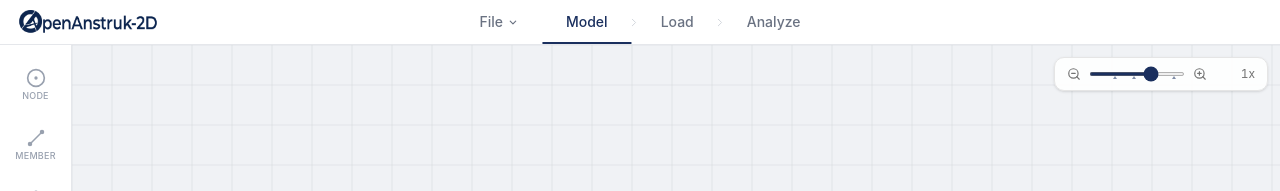
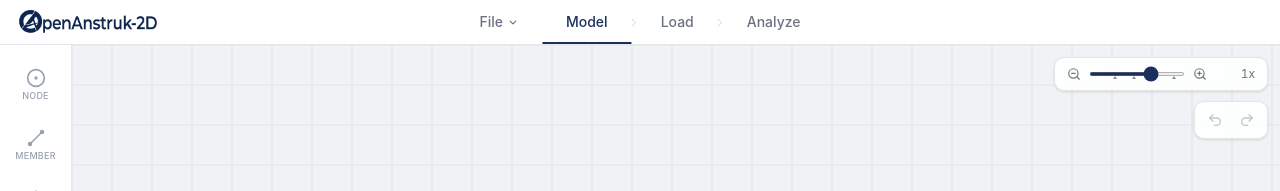
Before and after one commit to adrianulza/OpenANSTRUK-2D, a React app: page / in a window 1280 px wide. Shown: the top 191 px of the page. Built offline with nearby package versions, Linux system fonts and the light colour scheme; the HTML template or start-up script is replaced by a standard one.

Commit message:
[1.0.11] — Undo / Redo

```diff
--- a/package.json
+++ b/package.json
@@ -1,6 +1,6 @@
 {
   "name": "openanstruk-2d",
-  "version": "1.0.10",
+  "version": "1.0.11",
   "type": "module",
   "description": "OpenANSTRUK-2D — Open Source: Analisis Struktur 2-Dimensi.",
   "license": "MIT",
--- a/src/App.tsx
+++ b/src/App.tsx
@@ -83,6 +83,7 @@ import {
 } from "@/lib/load-cases"
 import { generateCodeCombinations, requiredKindsForPreset } from "@/lib/combinations-presets"
 import type { AnalyzeViewMode } from "@/components/analyze-view-selector"
+import { useModelHistory } from "@/hooks/use-model-history"
 
 export default function App() {
   const isMobile = useIsMobile()
@@ -330,6 +331,35 @@ export default function App() {
   const [moveNodeSelectedId, setMoveNodeSelectedId] = useState<NodeId | null>(null)
   const [draggingNodeId, setDraggingNodeId] = useState<NodeId | null>(null)
 
+  // Undo/redo over the whole model (covers node/member/support/section/load
+  // edits, since loads live inside `model`). See use-model-history.ts.
+  const { undo, redo, canUndo, canRedo, resetHistory } = useModelHistory({
+    model,
+    setModel,
+    draggingNodeId,
+  })
+
+  // Ctrl/Cmd+Z = undo, Ctrl/Cmd+Y or Ctrl/Cmd+Shift+Z = redo. Ignore when the
+  // focus is in a form field so native text-undo keeps working there.
+  useEffect(() => {
+    const onKeyDown = (e: KeyboardEvent) => {
+      if (!(e.ctrlKey || e.metaKey)) return
+      const t = e.target as HTMLElement | null
+      const tag = t?.tagName
+      if (tag === "INPUT" || tag === "TEXTAREA" || t?.isContentEditable) return
+      const key = e.key.toLowerCase()
+      if (key === "z" && !e.shiftKey) {
+        e.preventDefault()
+        undo()
+      } else if (key === "y" || (key === "z" && e.shiftKey)) {
+        e.preventDefault()
+        redo()
+      }
+    }
+    window.addEventListener("keydown", onKeyDown)
+    return () => window.removeEventListener("keydown", onKeyDown)
+  }, [undo, redo])
+
   const [hoveredNodeId, setHoveredNodeId] = useState<NodeId | null>(null)
   const [hoveredMemberId, setHoveredMemberId] = useState<string | null>(null)
   const [hoveredLoadId, setHoveredLoadId] = useState<LoadId | null>(null)
@@ -473,13 +503,14 @@ export default function App() {
     resetIdCounter()
     const m = createEmptyModel()
     setModel(m)
+    resetHistory()
     setActiveSection(firstSectionId(m))
     setActiveTab("Model")
     setActiveTool(null)
     setPendingFrameStart(null)
     setSelection(emptySelection())
     setSelectedLoadId(null)
-  }, [])
+  }, [resetHistory])
 
   // Save the current model as a downloadable JSON file. JSON round-trips the
   // full StructureModel losslessly (see CLAUDE.md File I/O brainstorm).
@@ -520,6 +551,7 @@ export default function App() {
           }
           seedIdCounter(parsed)
           setModel(parsed)
+          resetHistory()
           setActiveSection(firstSectionId(parsed))
           setActiveTab("Model")
           setActiveTool(null)
@@ -533,7 +565,7 @@ export default function App() {
       reader.readAsText(file)
     }
     input.click()
-  }, [])
+  }, [resetHistory])
 
   const handleTemplateLoad = useCallback((template: 1 | 2 | 3 | 4 | 5) => {
     const builders = {
@@ -546,13 +578,14 @@ export default function App() {
     resetIdCounter()
     const m = builders[template]()
     setModel(m)
+    resetHistory()
     setActiveSection(firstSectionId(m))
     setActiveTab("Model")
     setActiveTool(null)
     setPendingFrameStart(null)
     setSelection(emptySelection())
     setSelectedLoadId(null)
-  }, [])
+  }, [resetHistory])
 
   const handleExampleConfirm = useCallback((model: StructureModel, section: Section) => {
     const merged: StructureModel = {
@@ -560,6 +593,7 @@ export default function App() {
       sections: { ...model.sections, [section.id]: section },
     }
     setModel(merged)
+    resetHistory()
     setActiveSection(section.id)
     setActiveTab("Model")
     setActiveTool(null)
@@ -567,7 +601,7 @@ export default function App() {
     setSelection(emptySelection())
     setSelectedLoadId(null)
     setShowExamplesModal(false)
-  }, [])
+  }, [resetHistory])
 
   const handleToolSelect = useCallback((tool: ToolType) => {
     setActiveTool(tool)
@@ -598,6 +632,7 @@ export default function App() {
   // merges the example's section into the model.
   const handleTemplateConfirm = useCallback((m: StructureModel) => {
     setModel(m)
+    resetHistory()
     setActiveSection(firstSectionId(m))
     setActiveTab("Model")
     setActiveTool(null)
@@ -605,7 +640,7 @@ export default function App() {
     setSelection(emptySelection())
     setSelectedLoadId(null)
     setTemplateModal(null)
-  }, [])
+  }, [resetHistory])
 
   const handleMouseMove = useCallback((x: number, y: number) => {
     setCursorX(x)
@@ -1346,6 +1381,10 @@ export default function App() {
             onMoveNode={handleMoveNode}
             onDragNodeStart={handleDragNodeStart}
             onDragNodeEnd={handleDragNodeEnd}
+            onUndo={undo}
+            onRedo={redo}
+            canUndo={canUndo}
+            canRedo={canRedo}
           />
         </main>
       </div>
--- a/src/canvas/structural-canvas.tsx
+++ b/src/canvas/structural-canvas.tsx
@@ -1,5 +1,5 @@
 import { useEffect, useMemo, useRef, useCallback, useState } from "react"
-import { ZoomIn, ZoomOut } from "lucide-react"
+import { ZoomIn, ZoomOut, Undo2, Redo2 } from "lucide-react"
 import type { TabType, ToolType } from "@/components/tool-sidebar"
 import type { NodeId, MultiSelection, StructureModel, LoadId } from "@/lib/model"
 import { caseShortLabel, compareKindPriority, type LoadCaseKind } from "@/lib/load-cases"
@@ -171,6 +171,10 @@ interface StructuralCanvasProps {
   onMoveNode?: (nodeId: NodeId, x: number, y: number) => void
   onDragNodeStart?: (nodeId: NodeId) => void
   onDragNodeEnd?: () => void
+  onUndo?: () => void
+  onRedo?: () => void
+  canUndo?: boolean
+  canRedo?: boolean
 }
 
 export function StructuralCanvas({
@@ -217,6 +221,10 @@ export function StructuralCanvas({
   onMoveNode,
   onDragNodeStart,
   onDragNodeEnd,
+  onUndo,
+  onRedo,
+  canUndo = false,
+  canRedo = false,
 }: StructuralCanvasProps) {
   // Display scale for force / moment labels drawn on canvas. Solver stores kN,
   // moment in kN·m; multiply by 1000 when displaying in N or N·m.
@@ -2961,6 +2969,40 @@ export function StructuralCanvas({
           </span>
         </div>
       </div>
+
+      {/* Undo / Redo overlay — directly below the zoom card */}
+      <div className="absolute top-14 right-3 z-10 flex items-center gap-1 border rounded-lg px-1.5 py-1 shadow-sm select-none pointer-events-auto bg-background/90 border-border">
+        <button
+          type="button"
+          title="Undo (Ctrl+Z)"
+          aria-label="Undo"
+          onClick={() => onUndo?.()}
+          disabled={!canUndo}
+          className={
+            "flex items-center justify-center w-7 h-7 rounded-md transition-all duration-150 " +
+            (canUndo
+              ? "text-[#1a2f5e] hover:bg-muted hover:scale-105 active:scale-95"
+              : "opacity-40 pointer-events-none text-muted-foreground")
+          }
+        >
+          <Undo2 className="w-4 h-4" />
+        </button>
+        <button
+          type="button"
+          title="Redo (Ctrl+Y)"
+          aria-label="Redo"
+          onClick={() => onRedo?.()}
+          disabled={!canRedo}
+          className={
+            "flex items-center justify-center w-7 h-7 rounded-md transition-all duration-150 " +
+            (canRedo
+              ? "text-[#1a2f5e] hover:bg-muted hover:scale-105 active:scale-95"
+              : "opacity-40 pointer-events-none text-muted-foreground")
+          }
+        >
+          <Redo2 className="w-4 h-4" />
+        </button>
+      </div>
     </div>
   )
 }
--- /dev/null
+++ b/src/hooks/use-model-history.ts
@@ -0,0 +1,137 @@
+import { useCallback, useEffect, useRef, useState } from "react"
+import type { StructureModel } from "@/lib/model"
+
+/** Maximum number of undo entries kept. Snapshots are references to past
+ *  (immutable) model objects, so the memory cost is ~one pointer each. */
+const HISTORY_CAP = 20
+
+interface UseModelHistoryArgs {
+  model: StructureModel
+  setModel: (m: StructureModel) => void
+  /** Node currently being screen-dragged, or null. Used to coalesce a drag
+   *  gesture into a single undo entry. */
+  draggingNodeId: string | null
+}
+
+interface ModelHistory {
+  undo: () => void
+  redo: () => void
+  canUndo: boolean
+  canRedo: boolean
+  /** Clear all history. Call after a whole-model swap (New / Load / template
+   *  / example) — the ensuing `model` change is suppressed so stacks stay empty. */
+  resetHistory: () => void
+}
+
+/**
+ * Single-stack undo/redo for the whole `StructureModel`.
+ *
+ * Because every mutation in the app replaces `model` with a new immutable
+ * object, history just keeps references to past models — covering node, member,
+ * support, section, and load edits with one stack.
+ *
+ * Capture is observational: a `[model]` effect pushes the previous model onto
+ * the undo stack whenever `model` changes. Two cases are guarded — the change
+ * caused by undo/redo itself (identity check on `prevModelRef`), and the rapid
+ * intermediate updates of an on-screen node drag (coalesced via `draggingNodeId`).
+ */
+export function useModelHistory({
+  model,
+  setModel,
+  draggingNodeId,
+}: UseModelHistoryArgs): ModelHistory {
+  const undoStackRef = useRef<StructureModel[]>([])
+  const redoStackRef = useRef<StructureModel[]>([])
+  const prevModelRef = useRef<StructureModel>(model)
+  const skipNextRef = useRef(false)
+  const isApplyingRef = useRef(false)
+  // Pre-drag model, captured at drag start; pushed on drag end iff it changed.
+  const dragBaselineRef = useRef<StructureModel | null>(null)
+
+  const [canUndo, setCanUndo] = useState(false)
+  const [canRedo, setCanRedo] = useState(false)
+
+  const syncFlags = useCallback(() => {
+    setCanUndo(undoStackRef.current.length > 0)
+    setCanRedo(redoStackRef.current.length > 0)
+  }, [])
+
+  // Observe model changes and capture the previous state.
+  useEffect(() => {
+    if (model === prevModelRef.current) return
+
+    // Change produced by undo/redo (or a reset) — don't re-capture.
+    if (isApplyingRef.current || skipNextRef.current) {
+      isApplyingRef.current = false
+      skipNextRef.current = false
+      prevModelRef.current = model
+      return
+    }
+
+    // Mid-drag intermediate update — the pre-drag snapshot was already pushed
+    // on drag start; just advance the baseline.
+    if (draggingNodeId != null) {
+      prevModelRef.current = model
+      return
+    }
+
+    undoStackRef.current = [...undoStackRef.current, prevModelRef.current].slice(-HISTORY_CAP)
+    redoStackRef.current = []
+    prevModelRef.current = model
+    syncFlags()
+  }, [model, draggingNodeId, syncFlags])
+
+  // Drag start/end bracketing. Capture the pre-drag model at the start and push
+  // it once on drag end — but only if the drag actually changed the model, so a
+  // bare click-without-move produces no spurious undo entry.
+  useEffect(() => {
+    if (draggingNodeId != null) {
+      dragBaselineRef.current = prevModelRef.current
+    } else if (dragBaselineRef.current != null) {
+      const baseline = dragBaselineRef.current
+      dragBaselineRef.current = null
+      if (model !== baseline) {
+        undoStackRef.current = [...undoStackRef.current, baseline].slice(-HISTORY_CAP)
+        redoStackRef.current = []
+        syncFlags()
+      }
+      prevModelRef.current = model
+    }
+    // `model` intentionally excluded: we only react to the drag transition, not
+    // to every intermediate model update during the drag.
+    // eslint-disable-next-line react-hooks/exhaustive-deps
+  }, [draggingNodeId, syncFlags])
+
+  const undo = useCallback(() => {
+    const stack = undoStackRef.current
+    if (stack.length === 0) return
+    const target = stack[stack.length - 1]
+    undoStackRef.current = stack.slice(0, -1)
+    redoStackRef.current = [...redoStackRef.current, model].slice(-HISTORY_CAP)
+    isApplyingRef.current = true
+    prevModelRef.current = target
+    setModel(target)
+    syncFlags()
+  }, [model, setModel, syncFlags])
+
+  const redo = useCallback(() => {
+    const stack = redoStackRef.current
+    if (stack.length === 0) return
+    const target = stack[stack.length - 1]
+    redoStackRef.current = stack.slice(0, -1)
+    undoStackRef.current = [...undoStackRef.current, model].slice(-HISTORY_CAP)
+    isApplyingRef.current = true
+    prevModelRef.current = target
+    setModel(target)
+    syncFlags()
+  }, [model, setModel, syncFlags])
+
+  const resetHistory = useCallback(() => {
+    undoStackRef.current = []
+    redoStackRef.current = []
+    skipNextRef.current = true
+    syncFlags()
+  }, [syncFlags])
+
+  return { undo, redo, canUndo, canRedo, resetHistory }
+}
```
Also changed, not shown: 4 other files (tests, documents, lock files or other folders).
